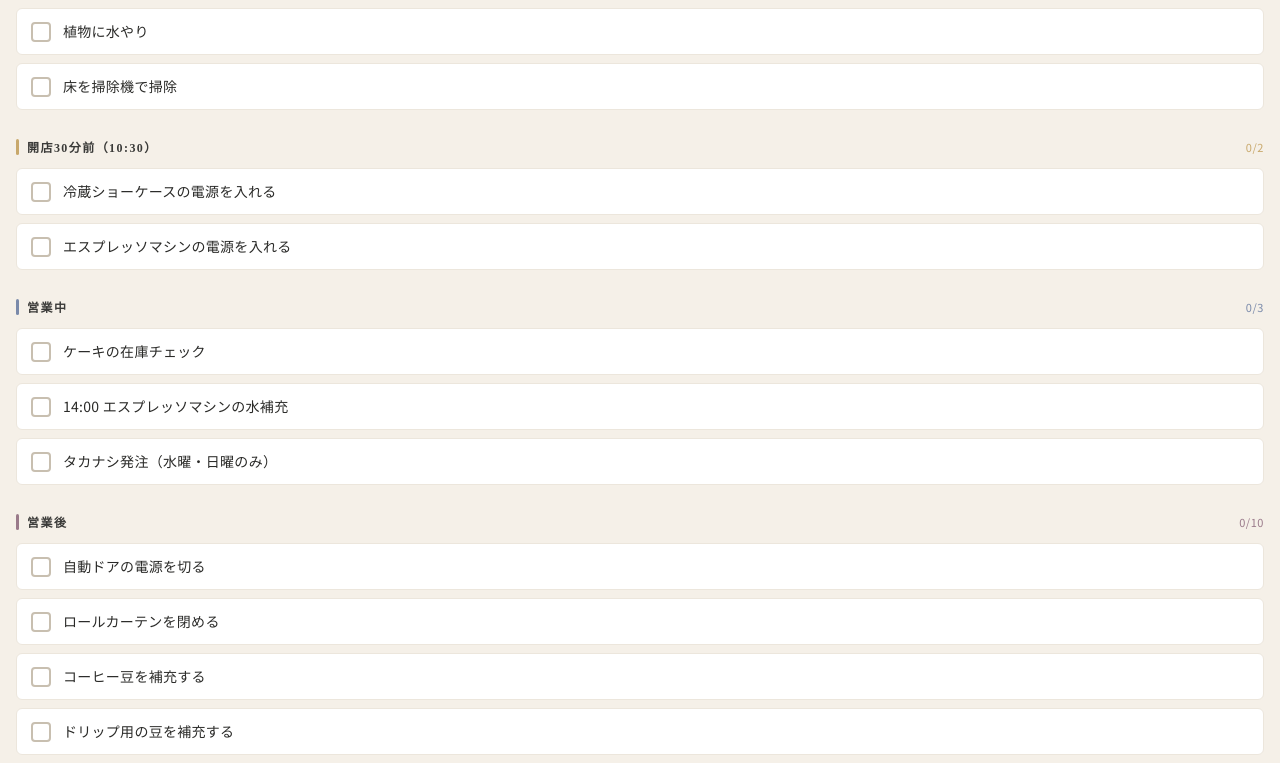
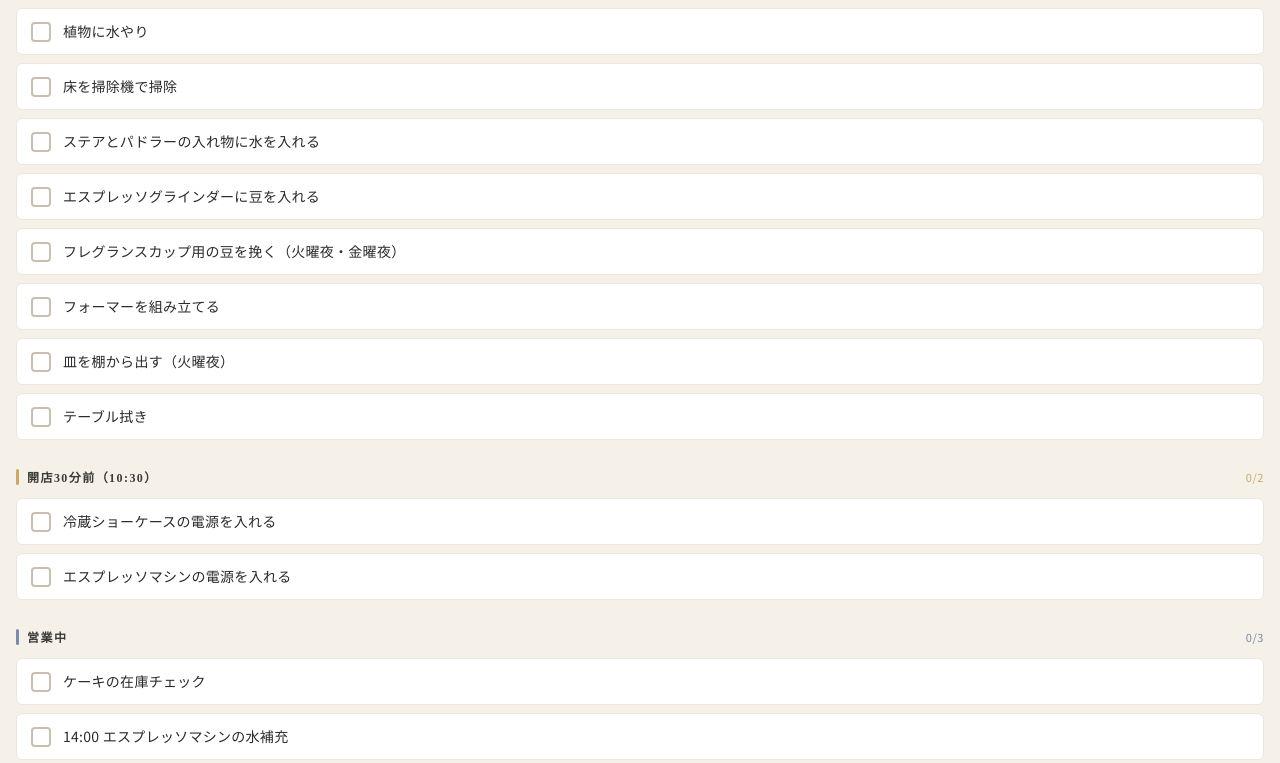
Before and after one commit to hanocoffee/hano-mgmt, a plain HTML site: page index.html in a window 1280 px wide. Shown: the part 678-1441 px from the top of the page. Drawn offline with Linux system fonts and the light colour scheme.

Commit message:
Update index.html

```diff
--- a/index.html
+++ b/index.html
@@ -182,6 +182,12 @@ const TAB_DATA = {
       { id: "o8",  text: "リンサーの止水を開ける" },
       { id: "o9",  text: "植物に水やり" },
       { id: "o10", text: "床を掃除機で掃除" },
+      { id: "o26", text: "ステアとパドラーの入れ物に水を入れる" },
+      { id: "o27", text: "エスプレッソグラインダーに豆を入れる" },
+      { id: "o28", text: "フレグランスカップ用の豆を挽く（火曜夜・金曜夜）" },
+      { id: "o29", text: "フォーマーを組み立てる" },
+      { id: "o30", text: "皿を棚から出す（火曜夜）" },
+      { id: "o31", text: "テーブル拭き" },
     ]},
     { id: "pre30", label: "開店30分前（10:30）", color: "#c8a86b", items: [
       { id: "o11", text: "冷蔵ショーケースの電源を入れる" },
@@ -203,6 +209,9 @@ const TAB_DATA = {
       { id: "o20", text: "使用した器具類を下げる" },
       { id: "o21", text: "ショーケースの電源を切る・ケーキをコールドテーブルに戻す" },
       { id: "o22", text: "レジ金を確認して取り出す" },
+      { id: "o32", text: "エスプレッソグラインダーの豆を出す（残り少ない場合は入れたままにして翌日上から補充）" },
+      { id: "o33", text: "フォーマーを薬浸けにする" },
+      { id: "o34", text: "皿を棚にしまう（日曜夜）" },
     ]},
   ],
   stamp: [
```
